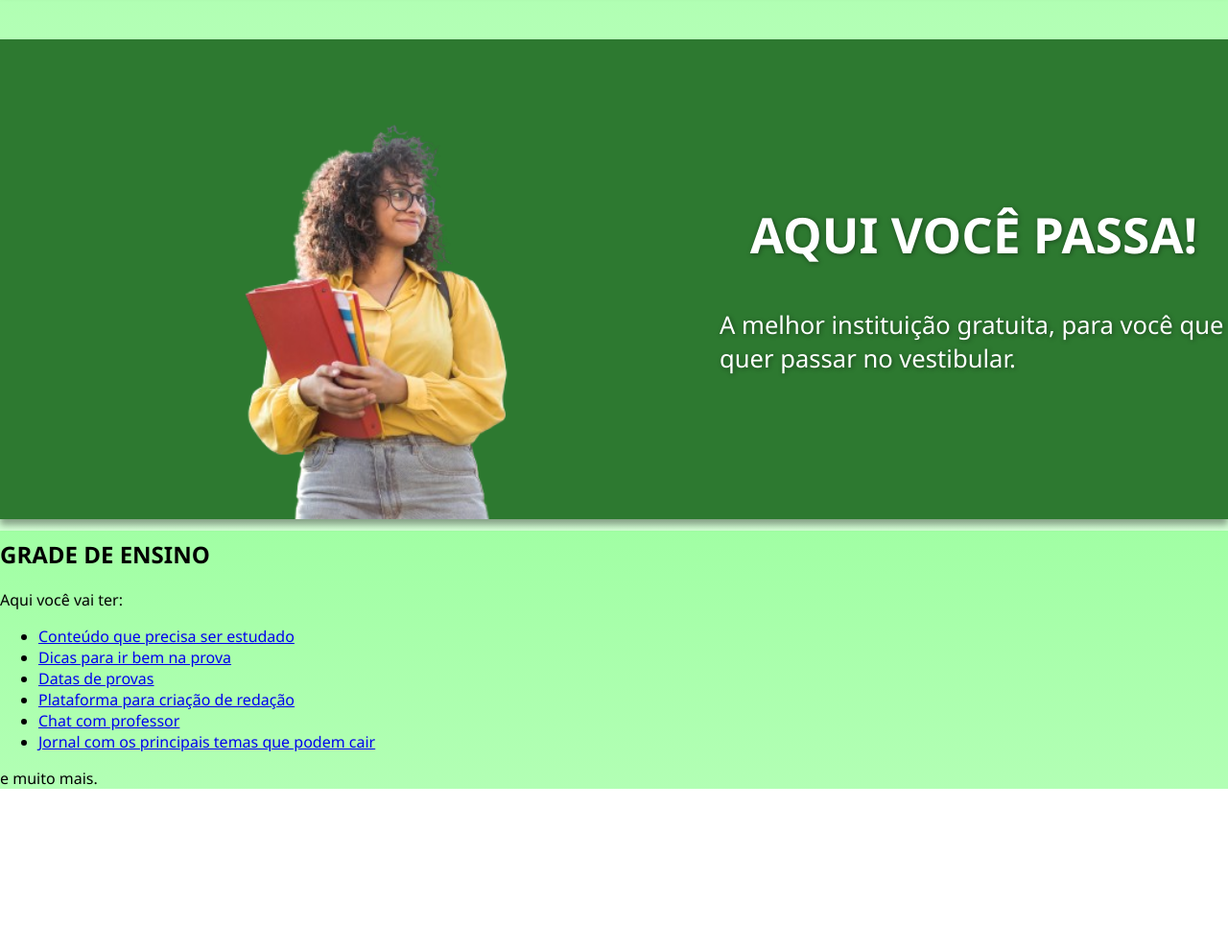
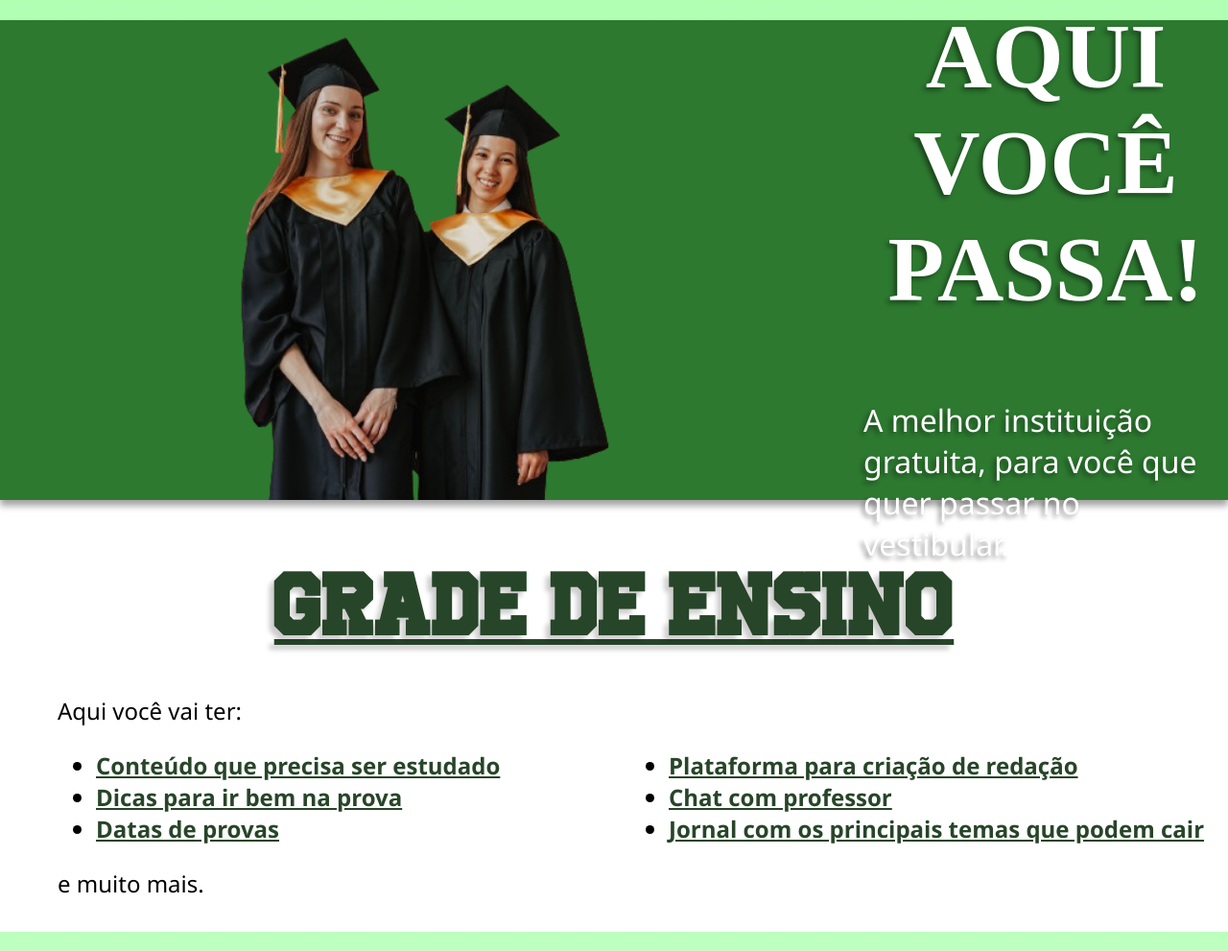
Before and after one commit to 0Carvalh0/projeto-te-salvando.com, a plain HTML site: page index.html in a window 1280 px wide. Shown: the part 247-1238 px from the top of the page at 96% size. Before the commit the page ends 1069 px from the top, so only its background shows below. Drawn offline with Linux system fonts and the light colour scheme; a web font is replaced by a local one.

Commit message:
"terminei" a estilização da página principal
finalizei o sumario e fiz algumas pequenas mudanças

```diff
--- a/index.html
+++ b/index.html
@@ -21,7 +21,7 @@
         </header>
         <section id="content">
             <section id="boasvindas">
-                <img src="images/img002.png" alt="estudante feliz">
+                <img src="images/img001.png" alt="estudante feliz">
                 <div>
                     <div>
                         <h2>AQUI VOCÊ PASSA!</h2>
@@ -29,6 +29,7 @@
                     </div>
                 </div>
             </section>
+            <section id="mais">
                 <section id="sumario">
                     <h2>GRADE DE ENSINO</h2>
                     <p>Aqui você vai ter:</p>
@@ -43,6 +44,7 @@
                     <p>e muito mais.</p>
                 </section>
             </section>
+        </section>
     </main>
 </body>
 </html>
--- a/style/index.css
+++ b/style/index.css
@@ -34,18 +34,20 @@ body {
     font-family: var(--fontpadrao);
 }
 
+main {
+    padding-bottom: 20px;
+}
+
 header {
     background-color: var(--cor3);
     color: white;
     box-shadow: 0px 6px 7px rgba(0, 0, 0, 0.37);
-
-    margin-top: 20px;
 }
 
 header h1 {
     font-family: var(--fonttitulo);
     font-size: 5em;
-    text-shadow: 5px 5px 5px rgba(0, 0, 0, 0.507);
+    text-shadow: -5px 5px 5px rgba(0, 0, 0, 0.507);
 
     padding-bottom: 20px;
     text-align: center;
@@ -63,6 +65,7 @@ nav a {
     padding: 0px 30px;
     margin: 0px 8px;
     border-radius: 0px 0px 10px 10px;
+    box-shadow: 0px 5px 5px rgba(0, 0, 0, 0.384);
 }
 
 nav a:hover {
@@ -81,6 +84,7 @@ section#boasvindas {
 
 section#boasvindas > img {
     height: 500px;
+    margin-left: 150px;
 }
 
 section#boasvindas > div {
@@ -92,14 +96,52 @@ section#boasvindas > div > div {
     position: absolute;
     top: 50%;
 
-    font-size: 1.6em;
+    font-size: 2em;
     color: white;
-    text-shadow: 1px 1px 5px rgba(0, 0, 0, 0.432);
+    text-shadow: -3px 3px 5px rgba(0, 0, 0, 0.432);
 
     transform: translate(0%, -50%);
 }
 
 section#boasvindas > div > div > h2 {
-    font-size: 2em;
+    font-size: 3em;
+    font-family: var(--fontespecial);
     text-align: center;
 }
+
+section#mais {
+    background-color: white;
+    max-width: 1500px;
+    margin: auto;
+    padding: 10px;
+}
+
+section#mais section#sumario h2 {
+    font-size: 4em;
+    font-family: var(--fonttitulo);
+    text-align: center;
+    text-decoration: underline;
+
+    color: var(--cor4);
+    text-shadow: -5px 5px 5px rgba(0, 0, 0, 0.199);
+}
+
+section#mais section#sumario p, ul {
+    font-size: 1.5em;
+    margin-left: 50px;
+}
+
+section#mais section#sumario ul {
+    columns: 2;
+}
+
+section#mais section#sumario ul a {
+    text-decoration: underline;
+    color: var(--cor4);
+    font-weight: bolder;
+}
+
+section#mais section#sumario ul a:hover {
+    font-size: 1.1em;
+    transition-duration: 0.5s;
+}
```
Lines whose indentation alone changed are shown as unchanged.
